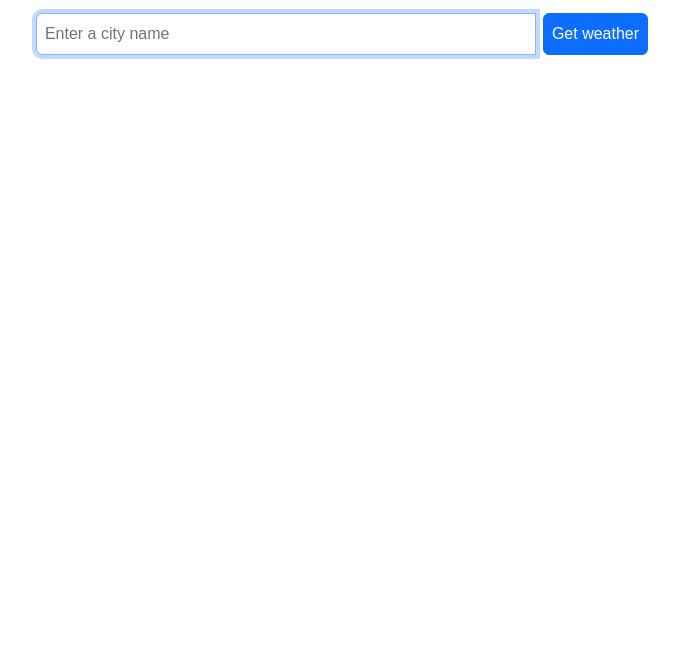
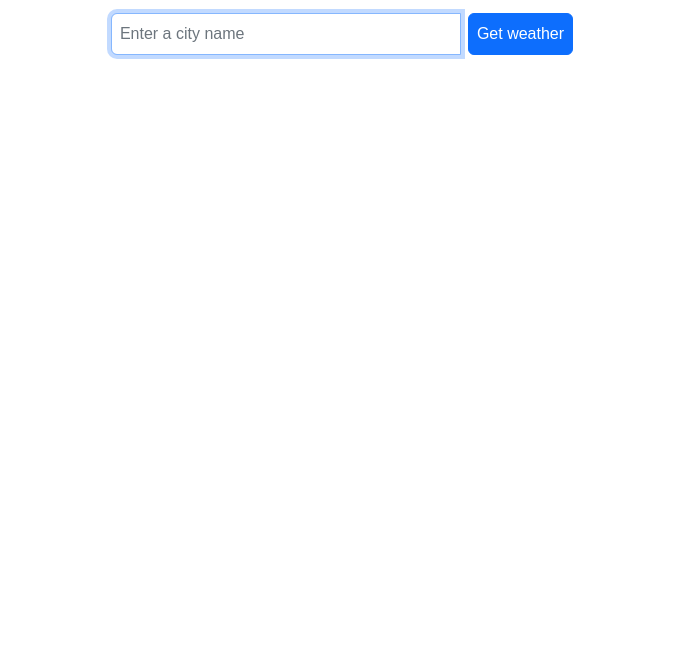
Before and after one commit to thunderingtheworld/weather, a website built with webpack: page index.html in a window 1280 px wide. Shown: the part 137-800 px from the top of the page, without its empty margins (298-977 px from the left). Built offline with nearby package versions, Linux system fonts and the light colour scheme.

Commit message:
Changes width of input for visual consistency

```diff
--- a/src/scss/styles.scss
+++ b/src/scss/styles.scss
@@ -13,7 +13,7 @@ body {
     text-align: center;
 
     #cityInput {
-      max-width: 500px;
+      max-width: 350px;
       padding: 8px;
       margin-right: 8px;
     }
```
